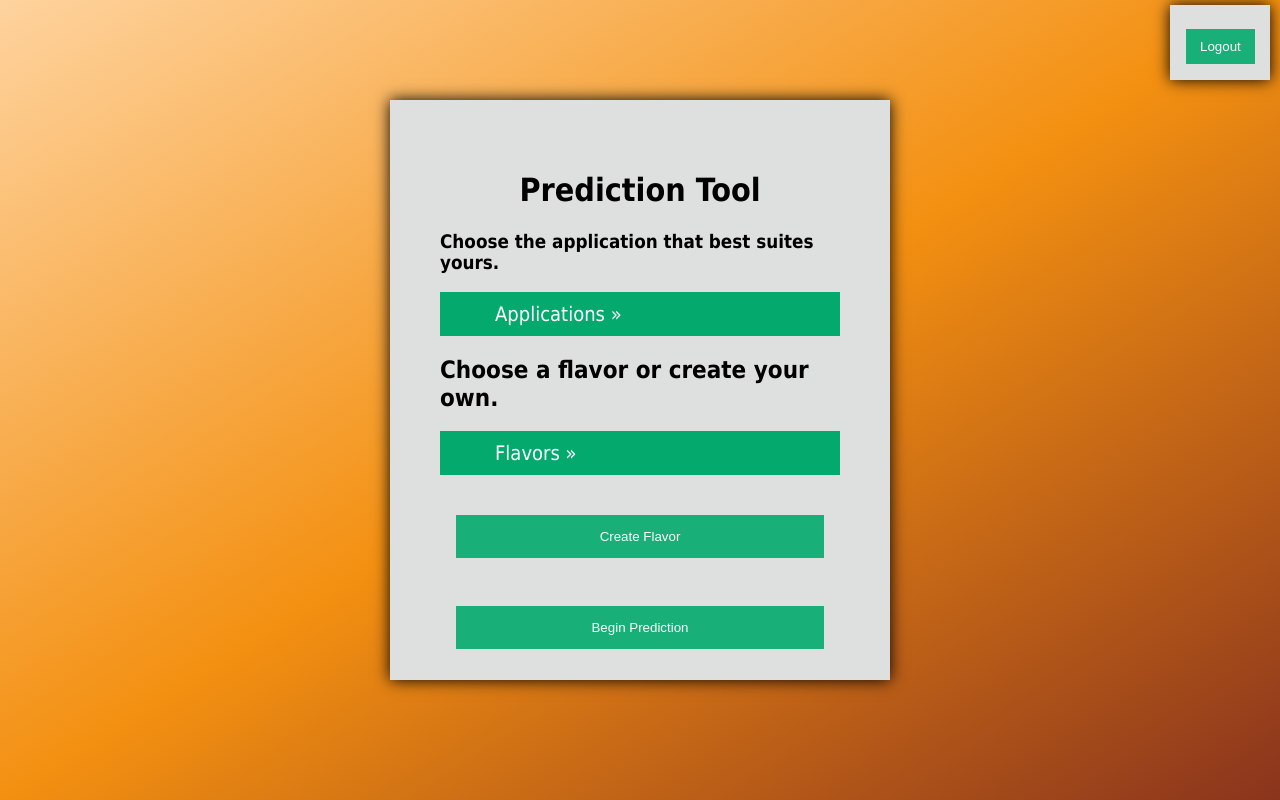
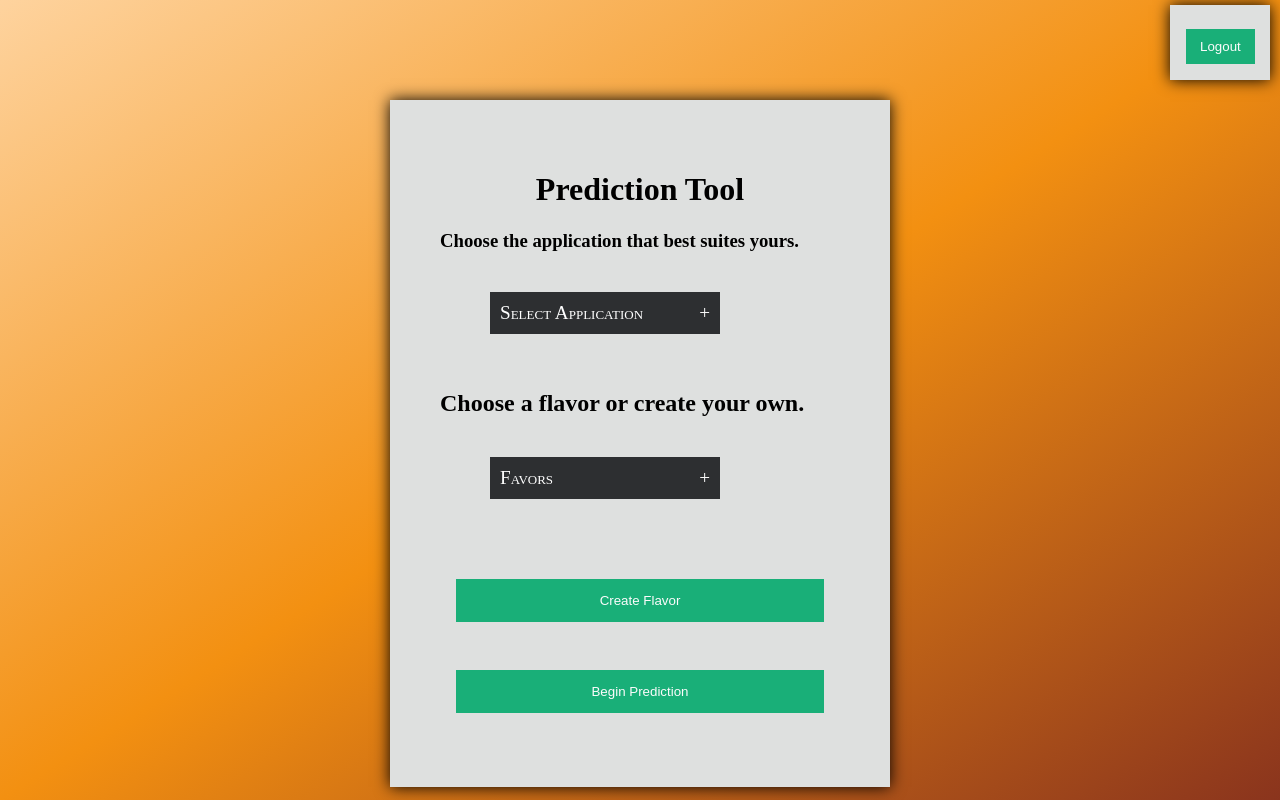
Before and after one commit to Kev1n16/oracleProject, a Django app: page /main/ in a window 1280 px wide. Run offline with Django 4.2, Linux system fonts and the light colour scheme; a user stored in the database is signed in.

Commit message:
dropdowncssfixed

```diff
--- a/oracleProject/main/static/main/base.css
+++ b/oracleProject/main/static/main/base.css
@@ -5,7 +5,7 @@ body  {
 }
 #centerDiv {
   width: 400px;
-  height: 60%;
+  height: auto;
   margin-top: 100px;
   margin-right: auto;
   margin-left: auto;
@@ -136,104 +136,92 @@ span.psw {
   }
 }
 
+li a {text-decoration : none; color : #2d2f31;}
 
-
-
-
-ul {
-  list-style: none;
-  background: #04AA6D;
+li a:hover {
+  color: green;
+  box-shadow: 0px 0px 15px;
+  border-radius: 50%
 }
 
-ul li {
-  display: inline-block;
-  position: relative;
+nav {
+  width : 300px;
+  background: #dee0df;
+  margin : 40px auto;
 }
 
-ul li a {
+span {
+  padding : 10px;
+  background : #2d2f31;
+  color : white;
+  font-size : 1.2em;
+  font-variant : small-caps;
+  cursor : pointer;
   display: block;
-  padding: 10px 15px;
-  color: white;;
-  text-decoration: none;
-  text-align: center;
-  text-align: center;
-  font-size: 20px;
+  width: 70%;
 }
 
-ul li ul.dropdown li {
-  display: block;
+span::after {
+  float: right;
+  right: 10%;
+  content: "+";
 }
 
-ul li ul.dropdown {
-  width: 100%;
-  background: orange;
-  position: absolute;
-  z-index: 999;
-  display: none;
+.slide {
+  clear:both;
+  width:100%;
+  height:0px;
+  overflow: hidden;
+  text-align: center;
+  transition: height .4s ease;
 }
 
-ul li a:hover {
-  background: silver;
+.slide2 {
+  clear:both;
+  width:100%;
+  height:0px;
+  overflow: hidden;
+  text-align: center;
+  transition: height .4s ease;
 }
 
-ul li:hover ul.dropdown{
-  display: block;
+.slide li {
+  padding : 10px;
+  left: auto;
+}
+.slide li:hover {
+  padding : 10px;
 }
 
-
-
-body{ margin:0; font-family:'tahoma'}
-
-nav {
-  margin:0 auto;
-  width:100%;
-  height:auto;
-  display:inline-block;
-  background:#37bc9b;
+.slide2 li {
+  padding : 10px;
+  left: auto;
+}
+.slide2 li:hover {
+  padding : 10px;
 }
 
-nav ul {
-  margin:0;padding:0;
-  list-style-type:none;
-  float:left;
-  display:inline-block;
+span2 {
+  padding : 10px;
+  background : #2d2f31;
+  color : white;
+  font-size : 1.2em;
+  font-variant : small-caps;
+  cursor : pointer;
+  display: block;
+  width: 70%;
 }
 
-nav ul li {
-  position:relative;
-  margin:0 20px 0 0;
-  float:left;
-  display:inline-block;
+span2::after {
+  float: right;
+  right: 10%;
+  content: "+";
 }
 
-li > a:after { content: ' »'; } /* Change this in order to change the Dropdown symbol */
+#touch {position: absolute; opacity: 0; height: 0px;}
 
-li > a:only-child:after { content: ''; }
+#touch:checked + .slide {height: 300px;}
 
-nav ul li a {
-  padding:20px;
-  display:inline-block;
-  color:white;
-  text-decoration:none;
-}
+#touch2 {position: absolute; opacity: 0; height: 0px;}
 
-nav ul li a:hover {
-  opacity:0.5;
-}
-
-nav ul li ul {
-  display:none;
-  position:absolute;
-  left:0;
-  background-color: #04AA6D;
-  float:left;
-}
-
-nav ul li ul li {
-  width:100%;
-  border-bottom:1px solid rgba(255,255,255,.3);
-}
-
-nav ul li:hover ul {
-  display:block;
-}
+#touch2:checked + .slide2 {height: 300px;}
--- a/oracleProject/main/templates/main/base.html
+++ b/oracleProject/main/templates/main/base.html
@@ -16,25 +16,25 @@
     <div id="centerDiv">
         <h1 id='pagetitle'>Prediction Tool</h1>
         <h3>Choose the application that best suites yours.</h3>
-        <ul>
-            <li><a href="#">Applications</a>
-                <ul class="dropdown">
+        <nav>
+            <label for="touch2"><span2>Select Application</span2></label>
+            <input type="checkbox" id="touch2">
+            <ul class="slide2">
                 <li><a href="#">Scientific</a></li>
             </ul>
-            </li>
-        </ul>
+        </nav>
         <h2>Choose a flavor or create your own.</h2>
-        <ul>
-            <li><a href="#">Flavors</a>
-                <ul class="dropdown">
+        <nav>
+            <label for="touch"><span>Favors</span></label>
+            <input type="checkbox" id="touch">
+            <ul class="slide">
                 <li><a href="#">Tiny</a></li>
                 <li><a href="#">Small</a></li>
                 <li><a href="#">Medium</a></li>
                 <li><a href="#">Large</a></li>
                 <li><a href="#">XLarge</a></li>
             </ul>
-            </li>
-        </ul>
+        </nav>
         <div class="container">
             <a href="{% url 'flavor' %}" id="createButton"><button type="button">Create Flavor</button></a>
         </div>
```
Also changed, not shown: oracleProject/db.sqlite3. Lines whose indentation alone changed are shown as unchanged.
